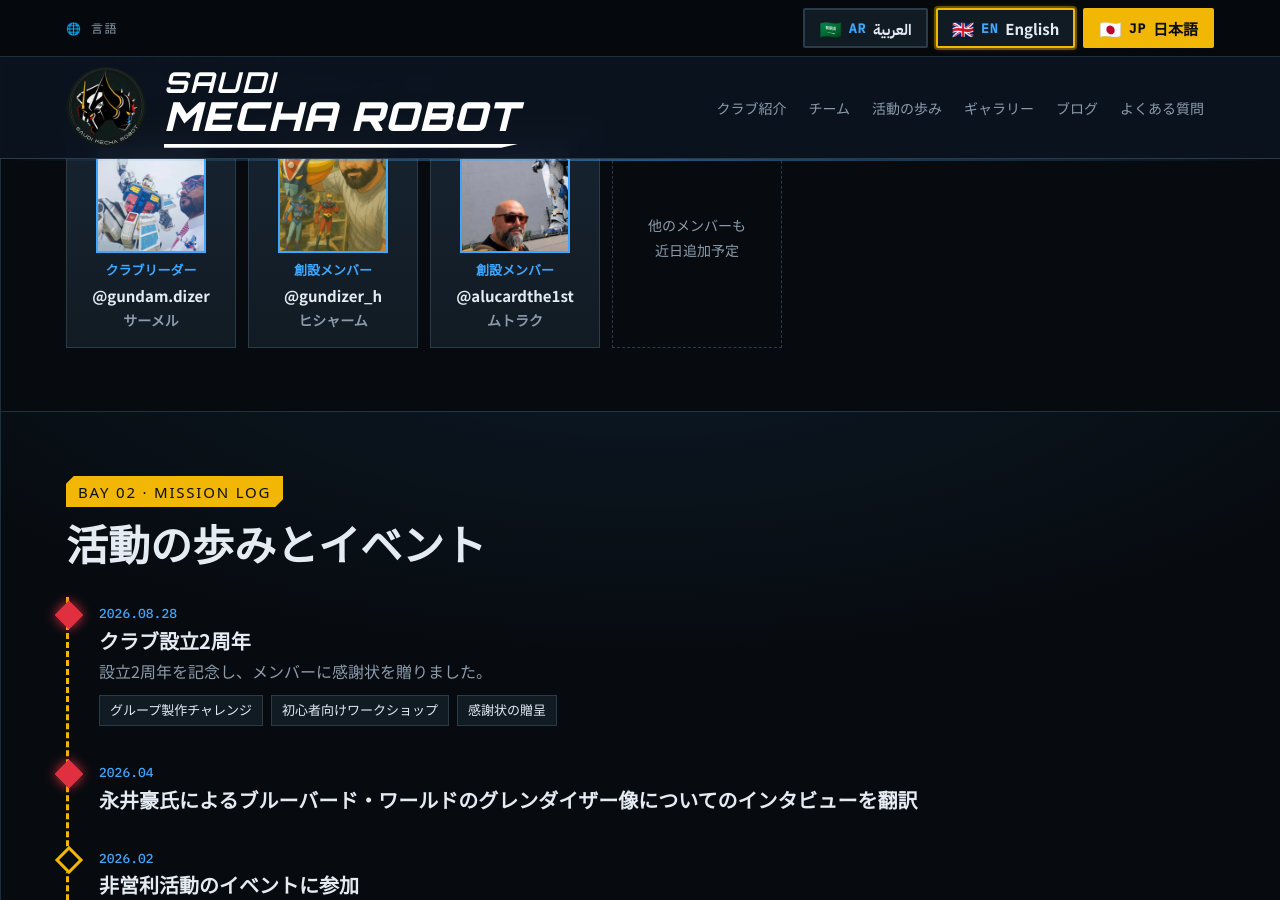
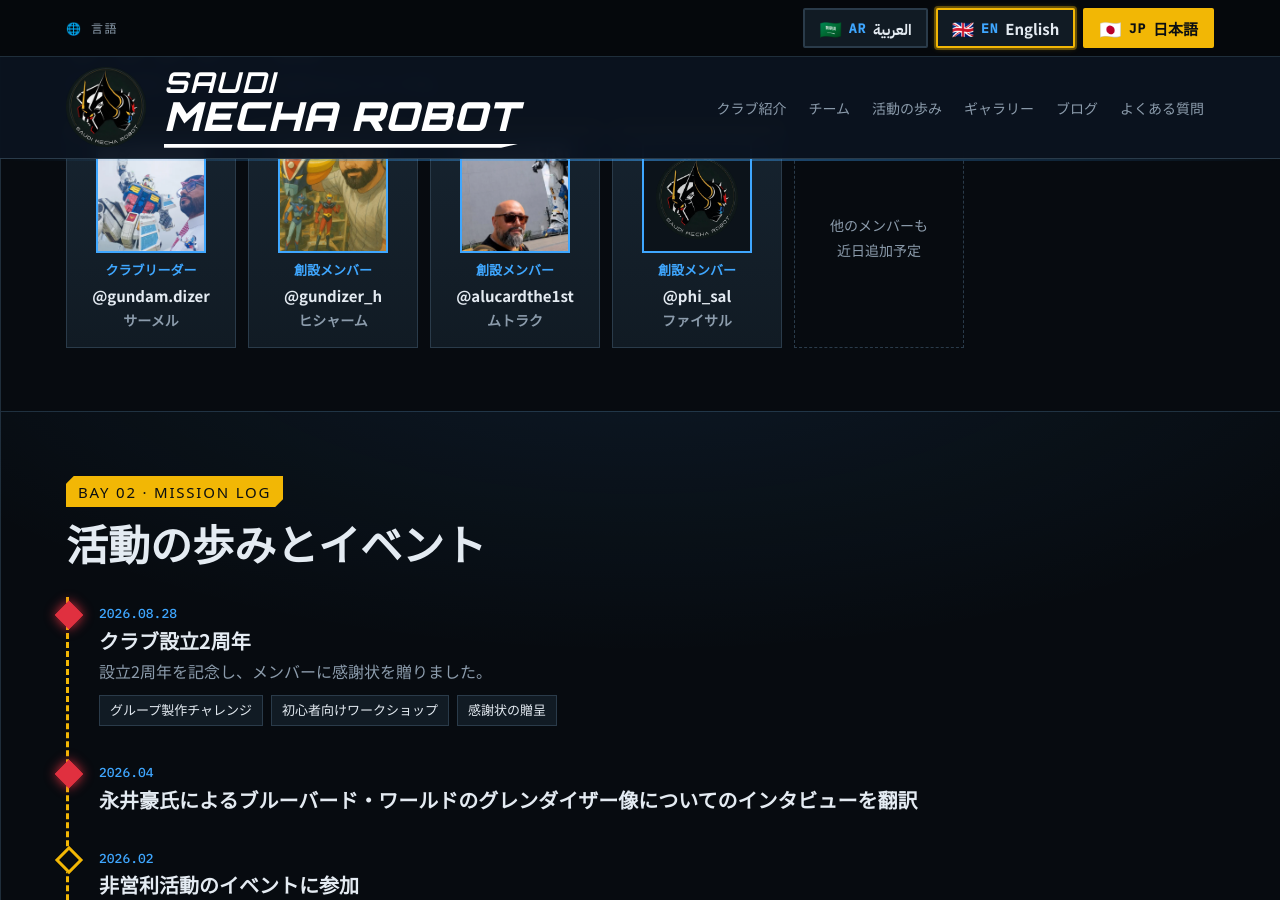
Before and after one commit to SaudiMechaRobot/SaudiMechaRobot.github.io, a Jekyll site: the page built from ja/index.html, in a window 1280 px wide and 900 px high, scrolled down 2289 px. Built offline with Jekyll 4.4.1, drawn with Linux system fonts in a browser that asks for light colours; some web fonts are replaced.

Commit message:
Add files via upload

```diff
--- a/_data/team.yml
+++ b/_data/team.yml
@@ -32,3 +32,14 @@
   role_ja: 創設メンバー
   photo: /assets/images/team/mutlaq.webp
   link: https://www.instagram.com/alucardthe1st
+- name: '@phi_sal'
+  name_en: '@phi_sal'
+  name_ja: '@phi_sal'
+  real_name: فيصل
+  real_name_en: Phisal
+  real_name_ja: ファイサル
+  role: عضو مؤسس
+  role_en: Founding Member
+  role_ja: 創設メンバー
+  photo: ''
+  link: https://www.instagram.com/phi_sal
```
